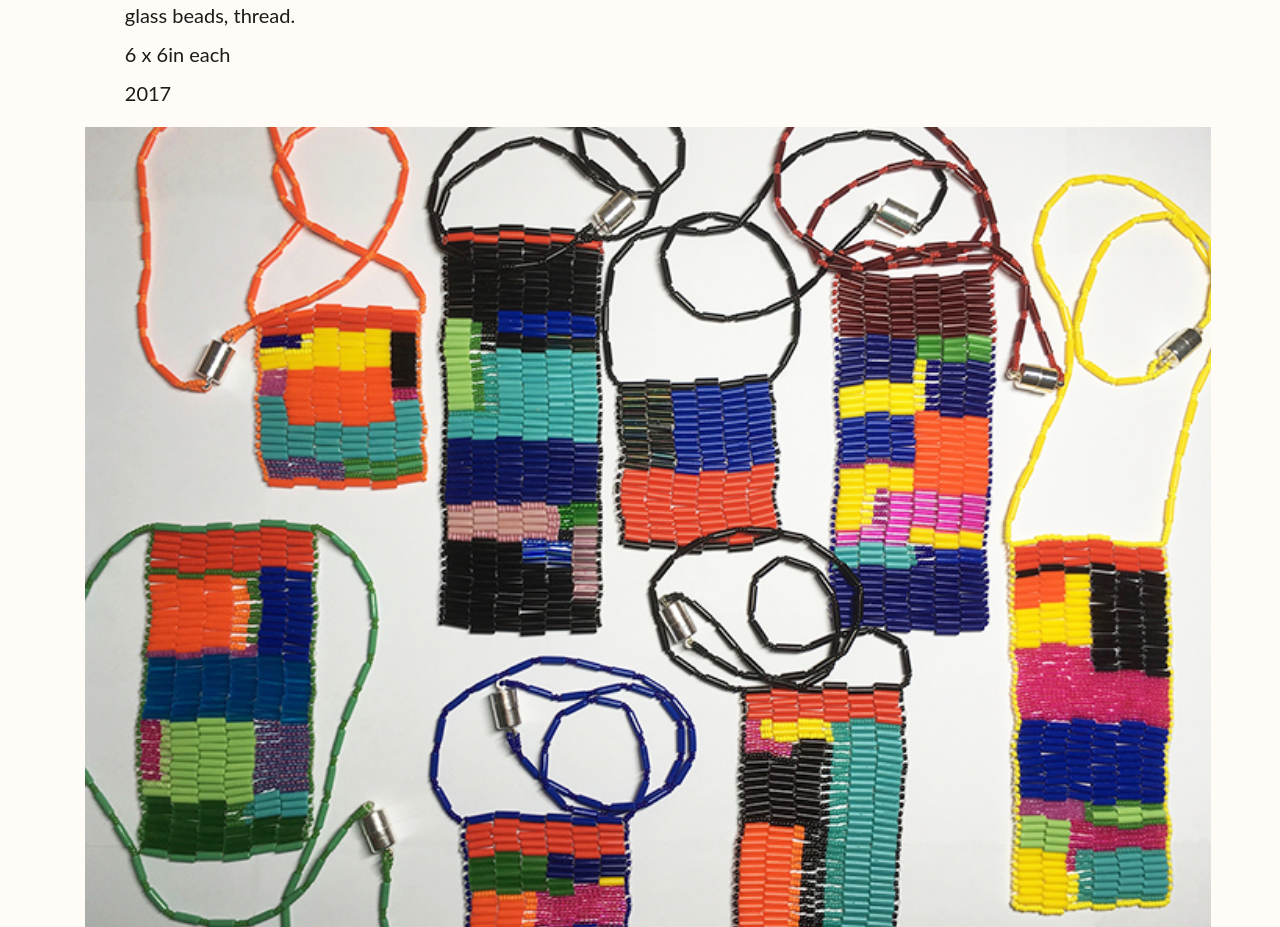
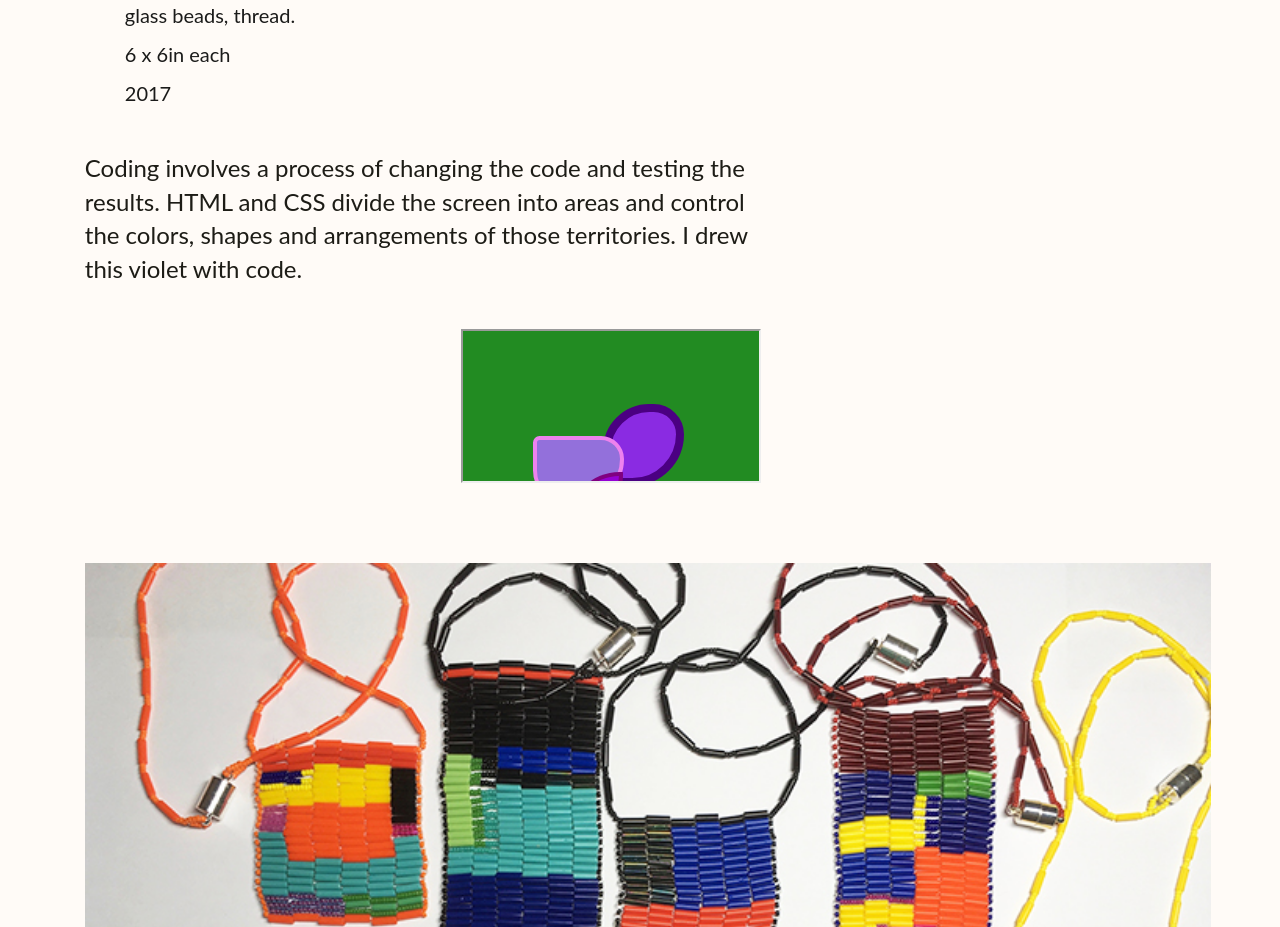
Before and after one commit to j-kincaid/Open_studio, a plain HTML site: page abstract.html in a window 1280 px wide. Shown: the part 6334-7261 px from the top of the page. Drawn offline with Linux system fonts and the light colour scheme.

Commit message:
move violet iframe to abstract page

```diff
--- a/abstract.html
+++ b/abstract.html
@@ -184,6 +184,12 @@ gh-pages November 2020 -->
                     <!-- /ul.detail-list -->
                 </div>
                 <!-- ./secondary-col -->
+
+
+            <aside>
+                <p>Coding involves a process of changing the code and testing the results. HTML and CSS divide the screen into areas and control the colors, shapes and arrangements of those territories. I drew this violet with code.</p>
+                <iframe id="violet" name="violet" src="violet.html" style="height:350px;width:300px"></iframe>
+            </aside>
                 <!-- .secondary-col -->
                 <div class="secondary-col">
                     <img class="img-fluid" src="img/04_jkincaid.jpg" title="Jessica Kincaid beaded jewelry: 'Necklaces Designed from Code'">
--- a/css/styles.css
+++ b/css/styles.css
@@ -310,10 +310,10 @@ dd.exhibit {
 /* -------------DESIGN Page ---------------*/
 
 iframe#violet {
-    margin: 0 0 .0em 0.25em;
+    margin-bottom: 5em;
     display: block;
     max-width: 500px;
-    display: block;
+    max-height:fit-content;
     float: right;
 }
 
```
Also changed, not shown: index.html (+0 -4 lines).
